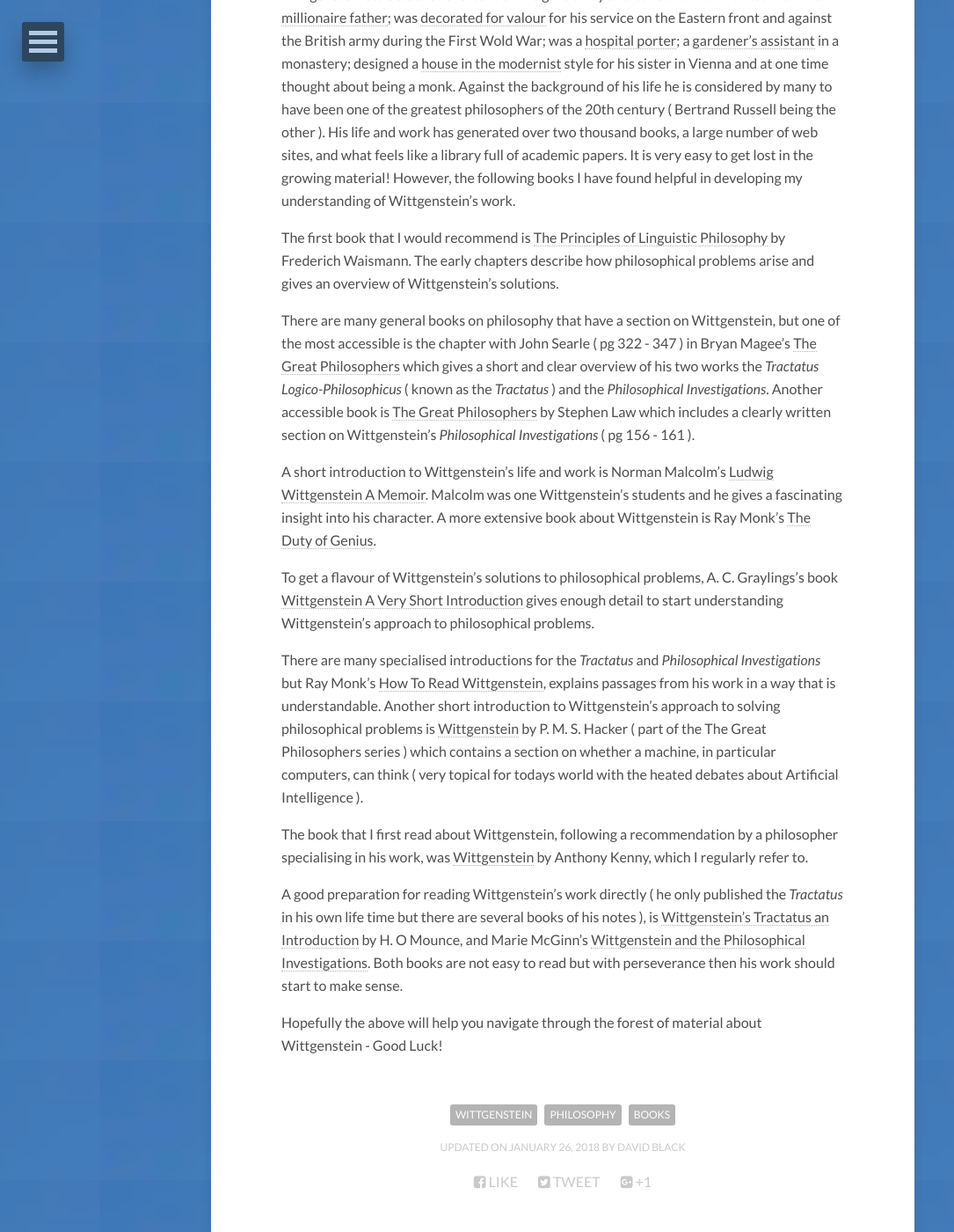
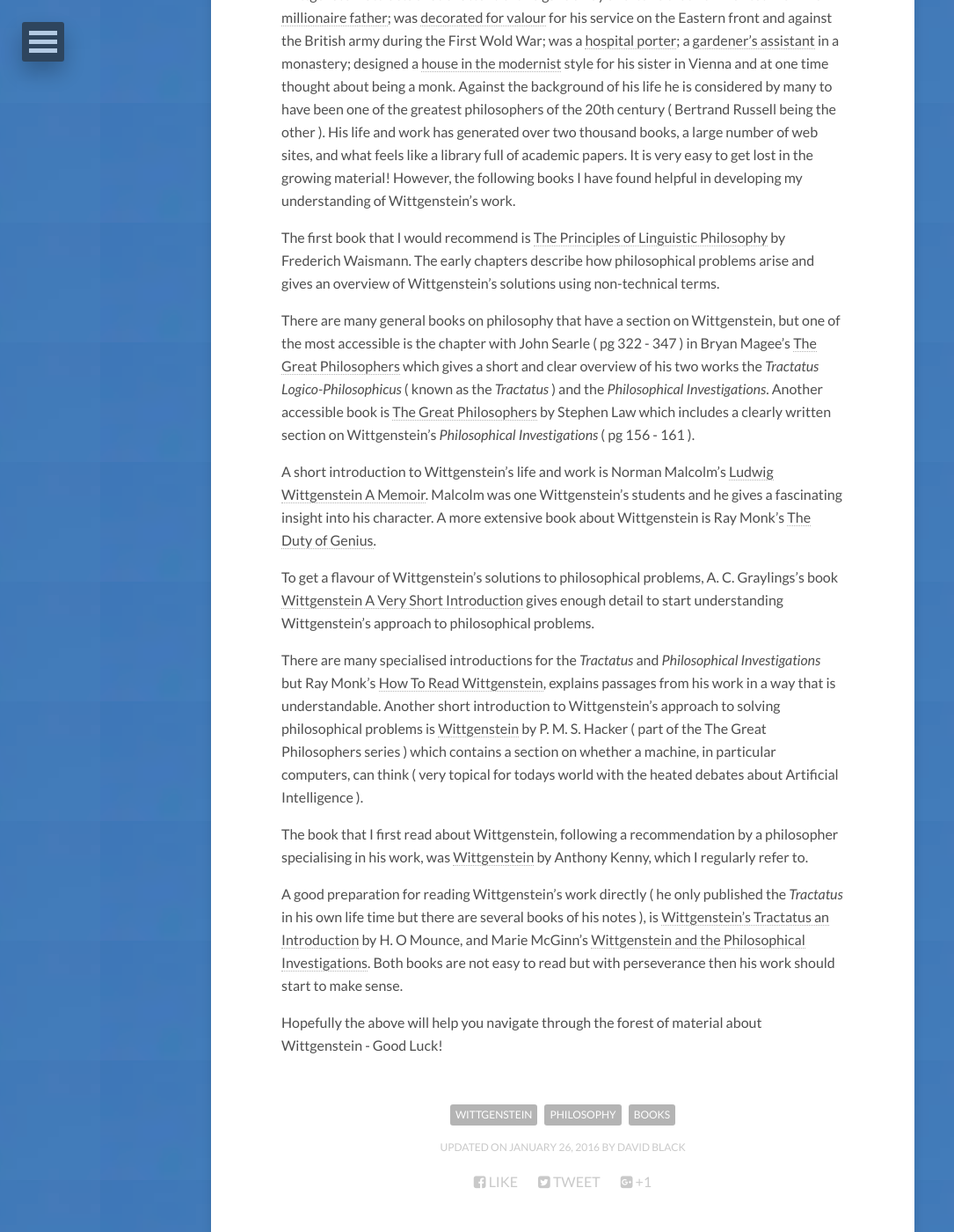
Before and after one commit to dtinblack/dtinblack.github.io, a Jekyll site: the page built from _posts/2016-03-26-wittgenstein-in-books.md, in a window 1280 px wide and 1400 px high, scrolled down 695 px. Shown: the whole window at 88% size, without its empty margins (0-1085 px from the left). Built offline with Jekyll 4.4.1, drawn with Linux system fonts in a browser that asks for light colours; nearby versions of some CDN libraries.

Commit message:
old post and corrections

```diff
--- a/_posts/2016-03-26-wittgenstein-in-books.md
+++ b/_posts/2016-03-26-wittgenstein-in-books.md
@@ -2,7 +2,7 @@
 layout: post
 title: The Best Books About Wittgenstein
 description: "Book recommendations for an introduction to Wittgenstein."
-modified: 2018-01-26
+modified: 2016-01-26
 tags: [Wittgenstein, Philosophy, Books]
 image:
   feature: features/wittgenstein-in-books.jpg
@@ -19,7 +19,7 @@ past the first few pages, too easy and they will start to get bored and wonder w
 Wittgenstein attracts a lot of attention: he gave away a fortune that he inherited
 from his [millionaire father](https://en.wikipedia.org/wiki/Karl_Wittgenstein); was [decorated for valour](https://trinitycollegelibrarycambridge.wordpress.com/2014/07/11/wwi-wittgenstein/) for his service on the Eastern front and against the British army during the First Wold War; was a [hospital porter](https://www.kcl.ac.uk/aboutkings/history/flashback/porteringphilosophy.aspx); a [gardener's assistant](http://www-history.mcs.st-and.ac.uk/Biographies/Wittgenstein.html) in a monastery; designed a [house in the modernist](https://en.wikipedia.org/wiki/Haus_Wittgenstein) style for his sister in Vienna and at one time thought about being a monk. Against the background of his life he is considered by many to have been one of the greatest philosophers of the 20th century ( Bertrand Russell being the other ).  His life and work has generated over two thousand books, a large number of web sites, and what feels like a library full of academic papers. It is very easy to get lost in the growing material! However, the following books I have found helpful in developing my understanding of Wittgenstein's work.
 
-The first book that I would recommend is [The Principles of Linguistic Philosophy](https://books.google.co.uk/books/about/The_Principles_of_Linguistic_Philosophy.html?id=Eg4bAAAAIAAJ&redir_esc=y) by Frederich Waismann. The early chapters describe how philosophical problems arise and gives an overview of Wittgenstein's solutions.
+The first book that I would recommend is [The Principles of Linguistic Philosophy](https://books.google.co.uk/books/about/The_Principles_of_Linguistic_Philosophy.html?id=Eg4bAAAAIAAJ&redir_esc=y) by Frederich Waismann. The early chapters describe how philosophical problems arise and gives an overview of Wittgenstein's solutions using non-technical terms.
 
 There are many general books on philosophy that have a section on Wittgenstein, but one of the most accessible is the chapter with John Searle ( pg 322 - 347 ) in
 Bryan Magee's [The Great Philosophers](http://books.google.co.uk/books?id=8WjmtRd5OzgC&printsec=frontcover&dq=The+Great+Philosophers&hl=en&sa=X&ei=ZPFHVJa2NdGM7AaXroHwBA&redir_esc=y#v=onepage&q=The%20Great%20Philosophers&f=false)
```
Also changed, not shown: _posts/2016-02-26-being-a-mathematician.md (added, +24 -0 lines), about/index.md (+1 -3 lines), images/features/being-a-mathematician.jpg (added).
